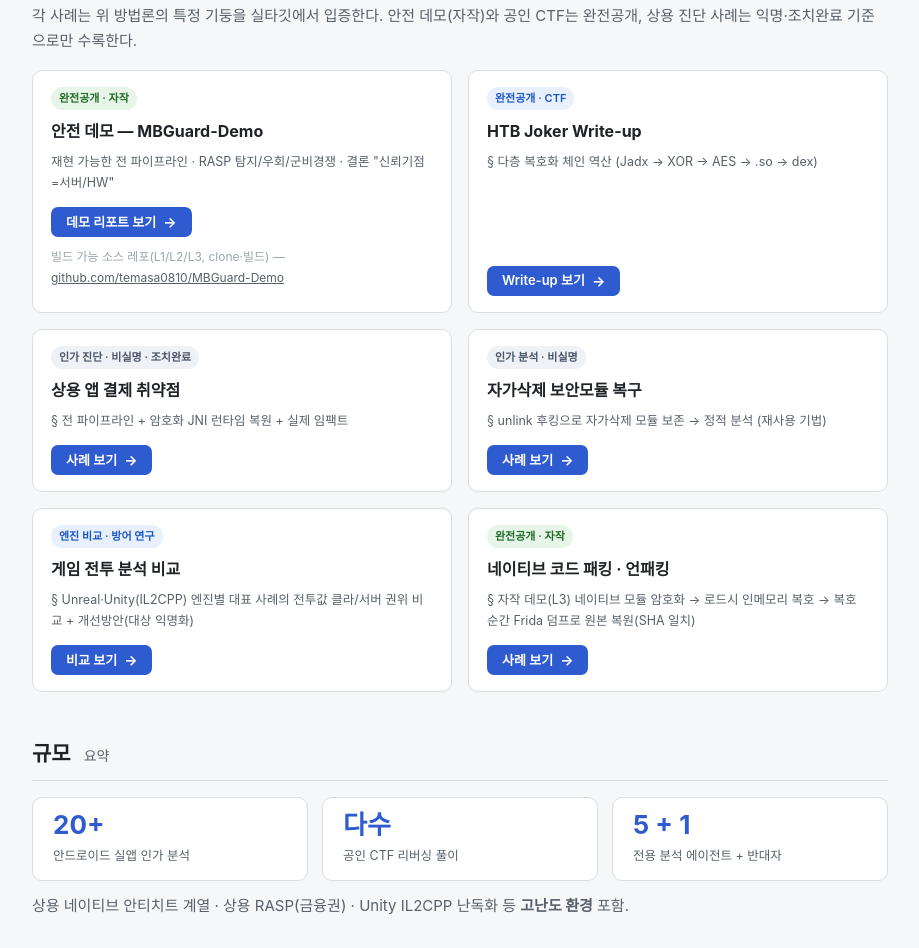
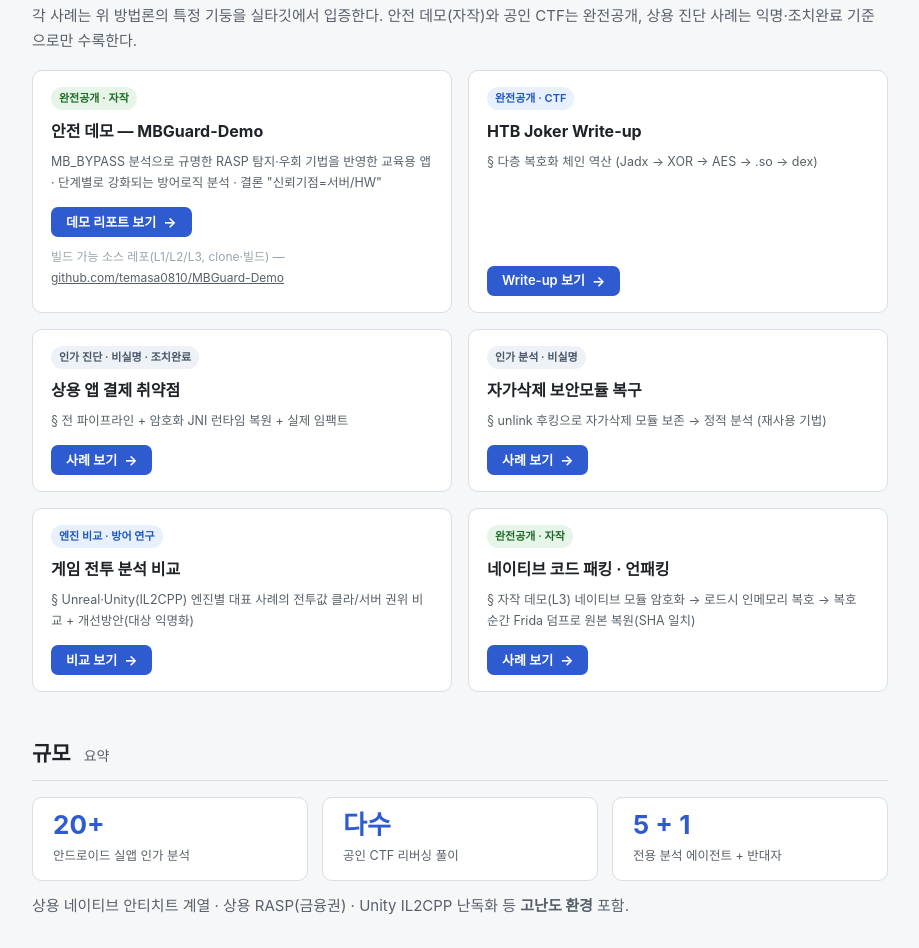
Before and after one commit to temasa0810/arahan_Portfolio, a plain HTML site: page index.html in a window 1280 px wide. Shown: the part 1041-1989 px from the top of the page, without its empty margins (302-1221 px from the left). Drawn offline with Linux system fonts and the light colour scheme.

Commit message:
copy(hub): MBGuard-Demo 카드 설명 — MB_BYPASS 분석 반영 교육용 앱으로 명확화
"군비경쟁" → "단계별로 강화되는 방어로직 분석". MB_BYPASS 분석으로 규명한
RASP 탐지·우회 기법을 반영한 교육용 앱임을 드러냄.

Co-Authored-By: Claude Opus 4.8 <noreply@anthropic.com>
Claude-Session: https://claude.ai/code/session_013DH8DdWfQ74YPJzyYBhGv4

```diff
--- a/index.html
+++ b/index.html
@@ -189,7 +189,7 @@
   <div class="card">
     <span class="tag safe">완전공개 · 자작</span>
     <h3>안전 데모 &mdash; MBGuard-Demo</h3>
-    <p class="role">재현 가능한 전 파이프라인 · RASP 탐지/우회/군비경쟁 · 결론 "신뢰기점=서버/HW"</p>
+    <p class="role">MB_BYPASS 분석으로 규명한 RASP 탐지·우회 기법을 반영한 교육용 앱 · 단계별로 강화되는 방어로직 분석 · 결론 "신뢰기점=서버/HW"</p>
     <a class="btn" href="demo/REPORT.html">데모 리포트 보기</a>
     <p class="note">빌드 가능 소스 레포(L1/L2/L3, clone·빌드) &mdash; <a href="https://github.com/temasa0810/MBGuard-Demo">github.com/temasa0810/MBGuard-Demo</a></p>
   </div>
```
